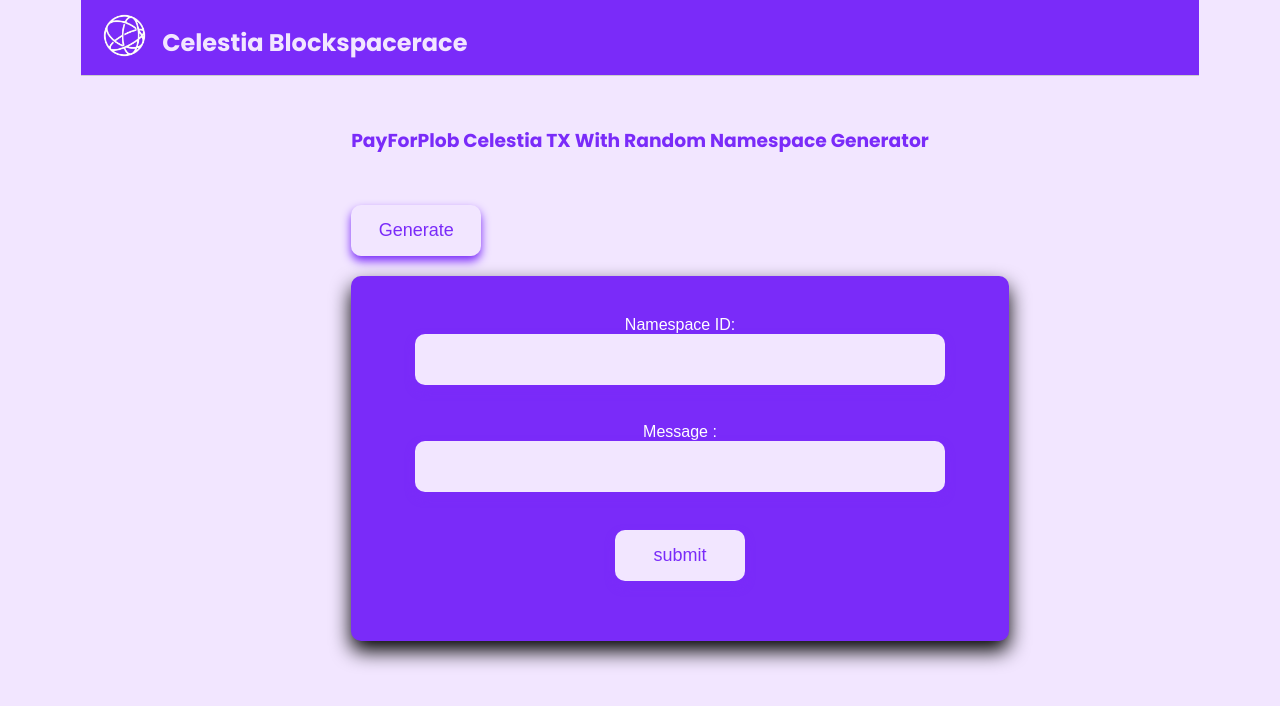
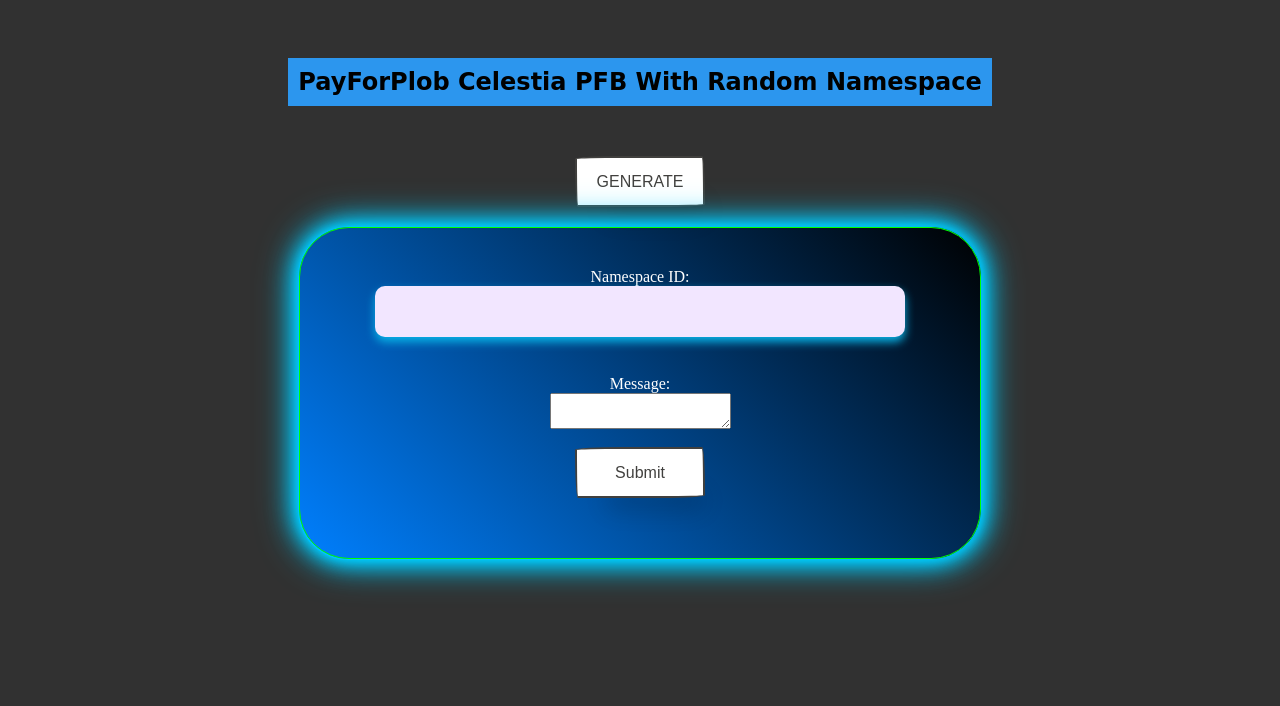
Before and after one commit to jordi-stack/celestia_submitpfb, a website: page public/index.html in a window 1280 px wide. Drawn offline with nearby package versions, Linux system fonts and the light colour scheme.

Commit message:
celestia

```diff
--- /dev/null
+++ b/package.json
@@ -0,0 +1,6 @@
+{
+  "dependencies": {
+    "child_process": "^1.0.2",
+    "express": "^4.18.2"
+  }
+}
--- a/public/generate.js
+++ b/public/generate.js
@@ -1,17 +1,12 @@
 function generate() {
-    const nBytes = new Uint8Array(8); // 8 random bytes
-    window.crypto.getRandomValues(nBytes);
-    const namespace_id = Array.from(nBytes, (byte) =>
-      byte.toString(16).padStart(2, "0")
-    ).join("");
+  const namespace_id = [...crypto.getRandomValues(new Uint8Array(8))]
+    .map(byte => byte.toString(16).padStart(2, '0'))
+    .join('');
 
-    const lenMsg = Math.floor(Math.random() * 100);
-    const msgBytes = new Uint8Array(lenMsg);
-    window.crypto.getRandomValues(msgBytes);
-    const message = Array.from(msgBytes, (byte) =>
-      byte.toString(16).padStart(2, "0")
-    ).join("");
+  const message = [...crypto.getRandomValues(new Uint8Array(Math.floor(Math.random() * 100)))]
+    .map(byte => byte.toString(16).padStart(2, '0'))
+    .join('');
 
-    document.getElementById("namespace_id").value = namespace_id;
-    document.getElementById("message").value = message;
-  }
+  document.getElementById('namespace_id').value = namespace_id;
+  document.getElementById('message').value = message;
+}
--- a/public/index.html
+++ b/public/index.html
@@ -2,36 +2,39 @@
 <html>
   <head>
     <meta charset="utf-8">
-    <title>PayForPlob celestia</title>
+    <title>PayForPlob Celestia</title>
     <link rel="stylesheet" href="style.css">
     <script src="generate.js"></script>
   </head>
-  <header class="site-header">
-    <div class="site-identity">
-      <a href="#"><img src="/public/celestia.png" alt="Site Name" style="width: auto;"/></a>
-      <h1>Celestia Blockspacerace </h1>
-    </div>
-  </header>
   <body>
-      <h3>PayForPlob Celestia TX With Random Namespace Generator</h3>
+    <style>
+  @import url('https://fonts.googleapis.com/css2?family=Bangers&display=swap');
 
-      <button onclick="generate()">Generate</button>
+  h3 {
+    font-family: 'Kalam', cursive;
+    font-size: 24px;
+    color: rgb(0, 0, 0);
+    background-color: rgb(44, 150, 238);
+    padding: 10px;
+    text-align: center;
+  }
+</style>
+<h3>PayForPlob Celestia PFB With Random Namespace</h3>
+
+    <button class="button-55" role="button" onclick="generate()">GENERATE</button>
     <form id="form" method="post">
+      <label for="namespace_id" style="color: rgb(255, 255, 255);">Namespace ID:</label>
+      <input type="text" id="namespace_id" name="namespace_id" readonly/><br />
+      <label for="message">Message:</label>
+      <textarea id="message" name="message" readonly></textarea><br />
 
-        <label for="namespace_id" style="font-family:Arial, Helvetica, sans-serif; color: #ffffff;">Namespace ID:</label>
-        <input type="text" id="namespace_id" name="namespace_id" readonly/><br />
-        <label for="message" style="font-family:Arial, Helvetica, sans-serif; color: #ffffff;">Message :</label>
-        <input type="textarea" id="message" name="message" readonly/><br />
-
-        <button type="submit" id="submit" style="color: #7a2bf9;">submit</button>
-
+      <button class="button-55" type="submit" id="submit">Submit</button>
     </form>
 
     <div id="result"></div>
 
     <script src="https://code.jquery.com/jquery-3.6.0.min.js"></script>
     <script>
-
       $(function() {
         $('#form').submit(function(event) {
           event.preventDefault();
@@ -40,18 +43,16 @@
             method: 'POST',
             data: $(this).serialize(),
             success: function(result) {
-        var success = '<h2 style="font-family:Arial, Helvetica, sans-serif; color: #7a2bf9; class="success">✅ Transaction successful ✅ :</h2><pre>' + result + '</pre>';
+              var success = '<h2 class="success"> Transaction Successfull :</h2><pre>' + result + '</pre>';
               $('#result').html(success);
             },
             error: function(error) {
-        var failed = '<h2 style="font-family:Arial, Helvetica, sans-serif; color: #7a2bf9; class="failed">❌️ Transaction failed ❌️ :</h2><pre>' + error.responseText + '</pre>';
+              var failed = '<h2 class="failed"> Transaction Failed :</h2><pre>' + error.responseText + '</pre>';
               $('#result').html(failed);
             }
           });
         });
       });
-
-
     </script>
   </body>
 </html>
--- a/public/style.css
+++ b/public/style.css
@@ -1,14 +1,9 @@
-/* Font family */
-@import url('https://fonts.googleapis.com/css?family=Poppins:400,500,600,700&display=swap');
 
-
-
-/* Body styles */
 body {
-  font-family: 'Poppins';
-  color: purple;
-  background-color: #f2e6ff;
-  display: grid;
+  font-family: 'Hers';
+  color: rgb(255, 255, 255);
+  background-color: #313131;
+  display: flex;
   flex-direction: column;
   align-items: center;
   justify-content: center;
@@ -22,7 +17,7 @@
 h3 {
   display: flex;
   font-family: 'Poppins';
-  color: #7a2bf9;
+  color: #000000;
   margin-bottom: 50px;
   align-items: center;
   justify-content: center;
@@ -36,7 +31,6 @@
 
 }
 
-/* Form styles */
 form {
   display: flex;
   flex-direction: column;
@@ -44,10 +38,40 @@
   width: 100%;
   max-width: 600px;
   padding: 40px;
-  background-color: #7a2bf9;
-  border-radius: 10px;
-  box-shadow: 0 10px 20px black;
+  background-color: #7a2bf900;
+  border-radius: 50px;
+  box-shadow: 0 0 10px #00ccff, 0 0 20px #00ccff, 0 0 30px #00ccff, 0 0 40px #00ccff;
+  border: 1px solid #00ff00;
+  position: relative;
 }
+
+
+
+form::before {
+  content: "";
+  position: absolute;
+  top: -2px;
+  left: -2px;
+  right: -2px;
+  bottom: -2px;
+  border-radius: inherit;
+  background: linear-gradient(45deg, #0080ff, #000000);
+  z-index: -1;
+  animation: neon-border 1.5s ease-in-out infinite;
+}
+
+@keyframes neon-border {
+  0% {
+    background-position: 0 50%;
+  }
+  50% {
+    background-position: 100% 50%;
+  }
+  100% {
+    background-position: 0 50%;
+  }
+}
+
 
 form input, button {
   width: 100%;
@@ -57,28 +81,26 @@
   border-radius: 10px;
   border: none;
   background-color: #f2e6ff;
-  color: #7a2bf9;
+  color: #2bc9f9;
   font-size: 18px;
   font-weight: 500;
-  box-shadow: 0 5px 10px #7a2bf9;
+  box-shadow: 0 5px 10px #09b3e7;
   cursor: pointer;
   transition: all 0.3s ease;
 }
 
 form input {
   max-width: 500px;
-  color: #7a2bf9;
+  color: #000000;
 }
 
 
-
-/* Result styles */
 .success {
   color: #00cc00;
 }
 
 .failed {
-  color: #ff0000;
+  color: #ca0505;
 }
 
 #result h2 {
@@ -117,35 +139,6 @@
 }
 
 
-
-body {
-  font-family: Helvetica;
-  margin: 0;
-}
-
-a {
-  text-decoration: none;
-  color: #000;
-}
-.site-header {
-  border-bottom: 1px solid #ccc;
-  padding: .5em 1em;
-  margin-left: -270px;
-  margin-right: -270px;
-  background-color: #7a2bf9;
-
-}
-
-.site-header::after {
-  content: "";
-  display: table;
-  clear: both;
-}
-
-.site-identity {
-  float: left;
-}
-
 .site-identity h1 {
   font-size: 1.5em;
   margin: .7em 0 .3em 0;
@@ -172,3 +165,47 @@
   display: inline-block;
   margin: 1.4em 1em 1em 1em;
 }
+
+.button-55 {
+  align-self: center;
+  background-color: #fff;
+  background-image: none;
+  background-position: 0 90%;
+  background-repeat: repeat no-repeat;
+  background-size: 4px 3px;
+  border-radius: 15px 225px 255px 15px 15px 255px 225px 15px;
+  border-style: solid;
+  border-width: 2px;
+  box-shadow: rgba(0, 0, 0, .2) 15px 28px 25px -18px;
+  box-sizing: border-box;
+  color: #41403e;
+  cursor: pointer;
+  display: inline-block;
+  font-family: Neucha, sans-serif;
+  font-size: 1rem;
+  line-height: 23px;
+  outline: none;
+  padding: .75rem;
+  text-decoration: none;
+  transition: all 235ms ease-in-out;
+  border-bottom-left-radius: 15px 255px;
+  border-bottom-right-radius: 225px 15px;
+  border-top-left-radius: 255px 15px;
+  border-top-right-radius: 15px 225px;
+  user-select: none;
+  -webkit-user-select: none;
+  touch-action: manipulation;
+}
+
+.button-55:hover {
+  box-shadow: rgba(0, 0, 0, .3) 2px 8px 8px -5px;
+  transform: translate3d(0, 2px, 0);
+}
+
+.button-55:focus {
+  box-shadow: rgba(0, 0, 0, .3) 2px 8px 4px -6px;
+}
+
+label[for="message"] {
+  color: white;
+}
```
Also changed, not shown: main.js (+13 -16 lines), public/celestia.png (deleted), 2 other files. Lines whose indentation alone changed are shown as unchanged.
